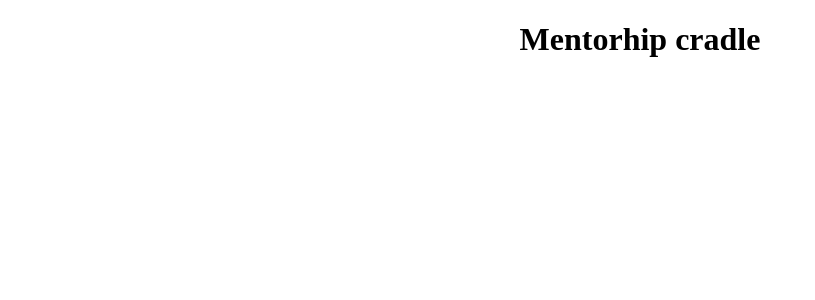
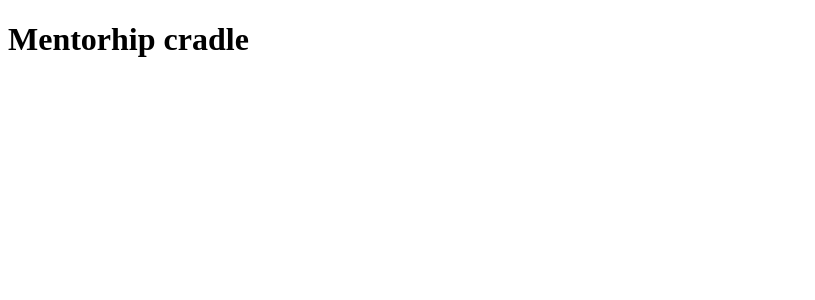
Before and after one commit to WendyPamella/MentorshipCradle, a React (Create React App) app in the folder client/mentorship-cradle/: page / in a window 1280 px wide. Shown: the top 300 px of the page, without its empty margins (0-815 px from the left). Built offline with nearby package versions, Linux system fonts and the light colour scheme.

Commit message:
set up google font

```diff
--- a/client/mentorship-cradle/src/App.css
+++ b/client/mentorship-cradle/src/App.css
@@ -1,6 +1,4 @@
-.App {
-  text-align: center;
-}
+@import url('https://fonts.googleapis.com/css2?family=Poppins:ital,wght@0,100;0,200;0,300;0,400;0,500;0,600;0,700;0,800;0,900;1,100;1,300&display=swap');
 
 :root{
   --color-primary: #000dff;
@@ -16,6 +14,8 @@
   --color-lightest: #6ebaff;
   --color-secondar-1: #c85100;
   --color-secondary-2: #ff8400;
+
+  --pri-font: 'Poppins', sans-serif;
 }
 
 .App-logo {
```
